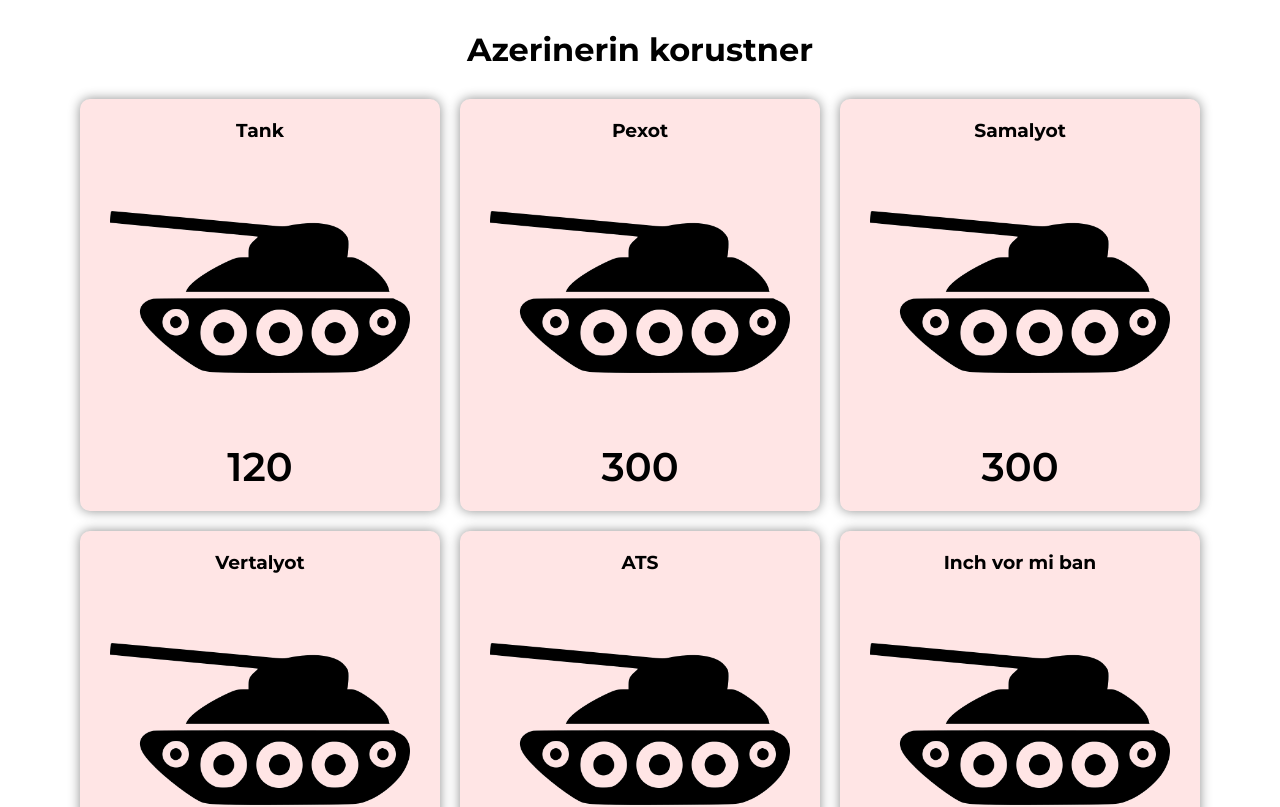
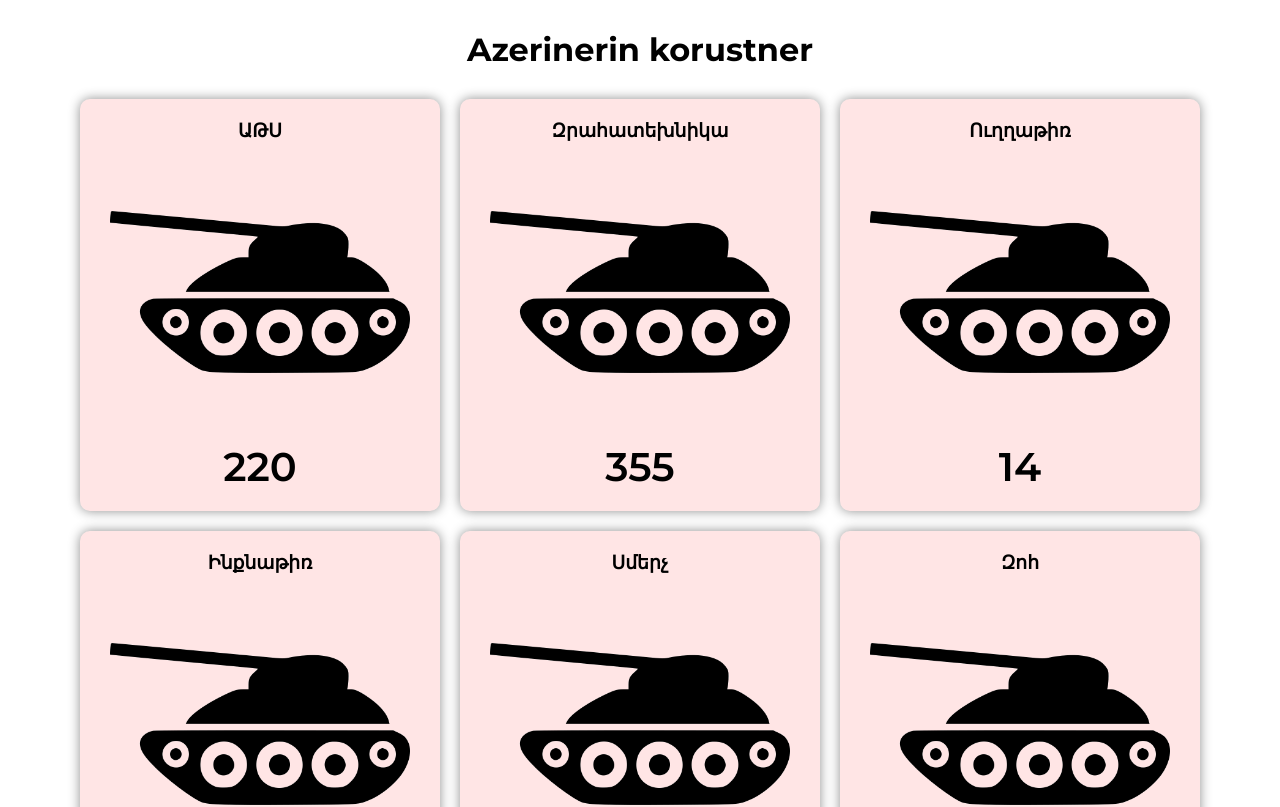
Before and after one commit to Hovakimyan/forvictory, a React (Create React App) app: page / in a window 1280 px wide. Shown: the top 807 px of the page. Built offline with nearby package versions, Linux system fonts and the light colour scheme.

Commit message:
feat: add right names and numbers

```diff
--- a/src/constants/index.js
+++ b/src/constants/index.js
@@ -2,33 +2,33 @@ import Tank from './tank-icon.png'
 
 const losses = [
     {
-        name: 'Tank',
-        count: 120,
+        name: 'ԱԹՍ',
+        count: 220,
         img: Tank,
     },
     {
-        name: 'Pexot',
-        count: 300,
+        name: 'Զրահատեխնիկա',
+        count: 355,
         img: Tank,
     },
     {
-        name: 'Samalyot',
-        count: 300,
+        name: 'Ուղղաթիռ',
+        count: 14,
         img: Tank,
     },
     {
-        name: 'Vertalyot',
-        count: 300,
+        name: 'Ինքնաթիռ',
+        count: 14,
         img: Tank,
     },
     {
-        name: 'ATS',
-        count: 300,
+        name: 'Սմերչ',
+        count: 4,
         img: Tank,
     },
     {
-        name: 'Inch vor mi ban',
-        count: 300,
+        name: 'Զոհ',
+        count: 2745,
         img: Tank,
     },
 ]
```
